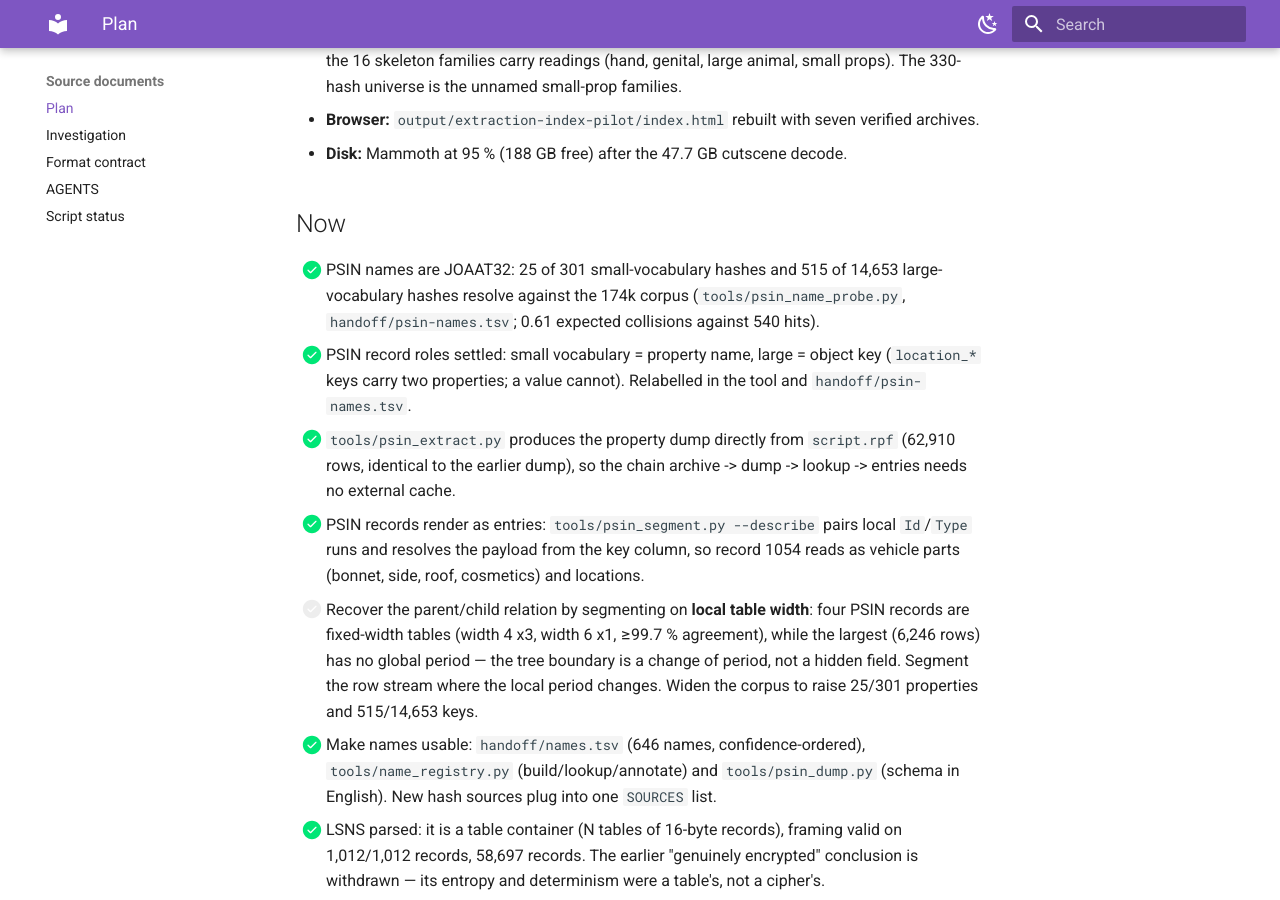
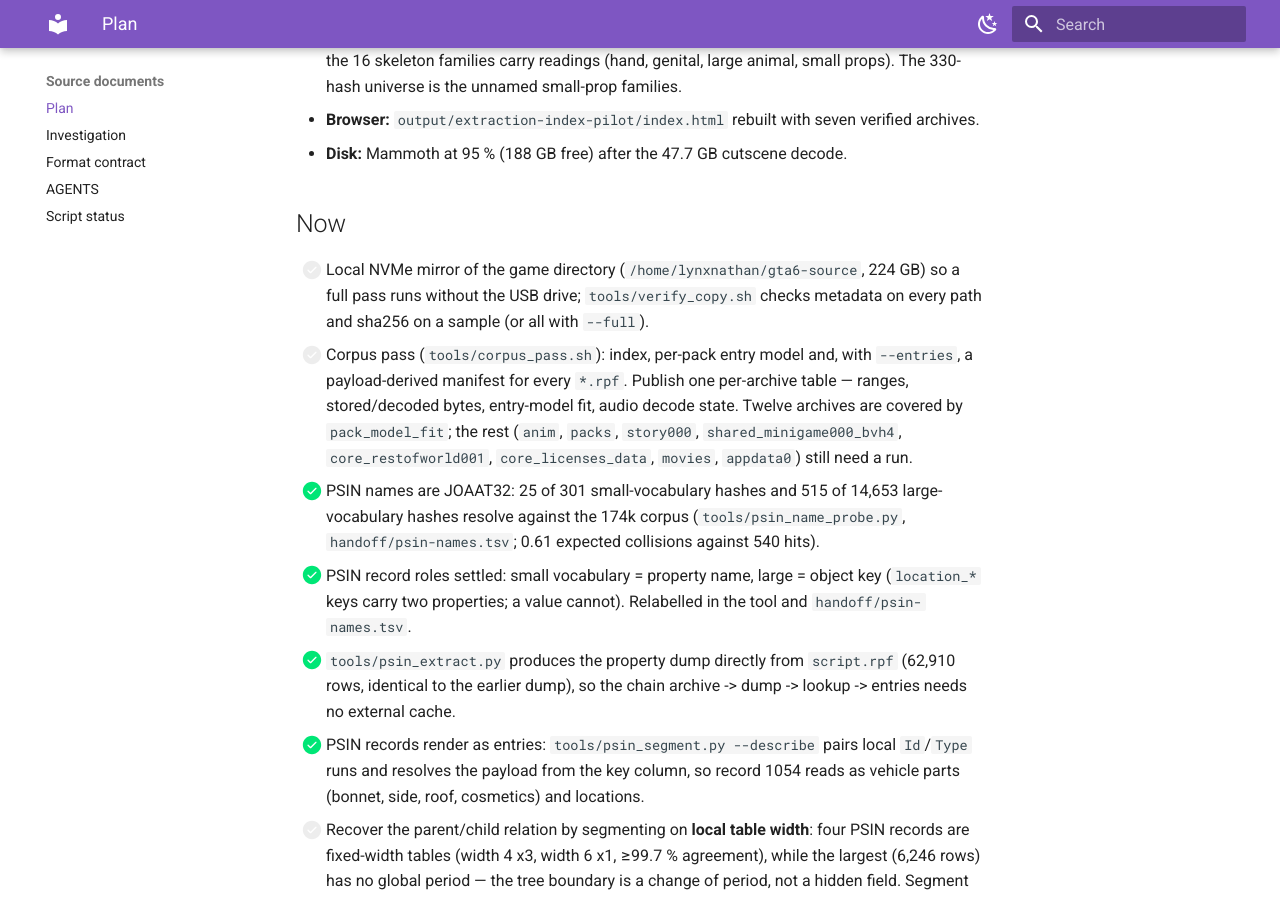
Before and after one commit to lynxnathan/rage-tools-vi, an MkDocs documentation site: the page built from docs/reference/source-plan.md, in a window 1280 px wide and 900 px high, scrolled down 1200 px. Built offline with MkDocs 1.6.1 and Material for MkDocs 9.7.7, drawn with Linux system fonts in a browser that asks for light colours.

Commit message:
docs: credit the public format work; corpus-pass and copy-verification tools

```diff
--- a/plan.md
+++ b/plan.md
@@ -46,6 +46,16 @@ Last updated: 2026-11-21.
 - **Disk:** Mammoth at 95 % (188 GB free) after the 47.7 GB cutscene decode.
 
 ## Now
+
+- [ ] Local NVMe mirror of the game directory (`/home/lynxnathan/gta6-source`,
+  224 GB) so a full pass runs without the USB drive; `tools/verify_copy.sh`
+  checks metadata on every path and sha256 on a sample (or all with `--full`).
+- [ ] Corpus pass (`tools/corpus_pass.sh`): index, per-pack entry model and, with
+  `--entries`, a payload-derived manifest for every `*.rpf`. Publish one
+  per-archive table — ranges, stored/decoded bytes, entry-model fit, audio decode
+  state. Twelve archives are covered by `pack_model_fit`; the rest (`anim`,
+  `packs`, `story000`, `shared_minigame000_bvh4`, `core_restofworld001`,
+  `core_licenses_data`, `movies`, `appdata0`) still need a run.
 
 - [x] PSIN names are JOAAT32: 25 of 301 small-vocabulary hashes and 515 of
   14,653 large-vocabulary hashes resolve against the 174k corpus
```
Also changed, not shown: README.md (+21 -0 lines), handoff/README.md (+3 -1 lines), 2 other files.
